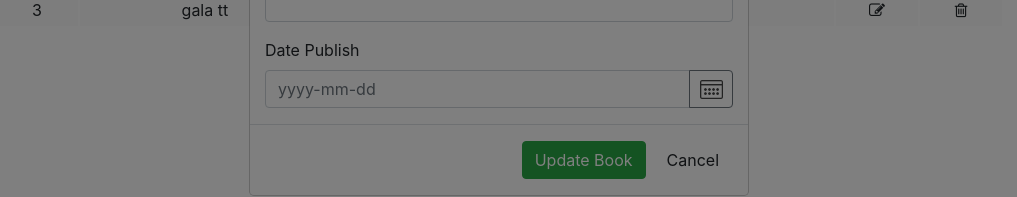
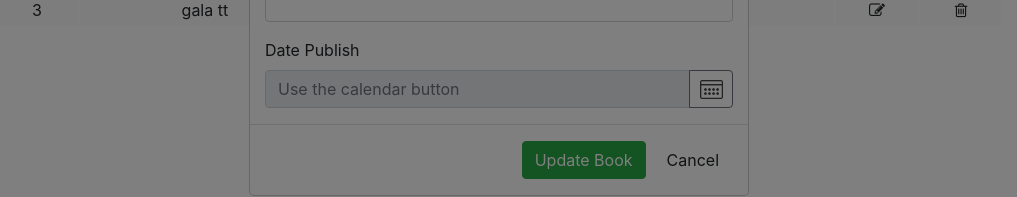
Before and after one commit to mimikdima/Herelo, an Angular app: page / in a window 1280 px wide. Both pictures are taken after a click on the button "New Book". Shown: the part 232-429 px from the top of the page, without its empty margins (141-1158 px from the left). Built offline with nearby package versions, Linux system fonts and the light colour scheme.

Commit message:
Update new-book.component.html

```diff
--- a/src/app/books/new-book/new-book.component.html
+++ b/src/app/books/new-book/new-book.component.html
@@ -40,8 +40,13 @@
       <div class="form-group">
         <label for="datePublish">Date Publish</label>
          <div class="input-group">
-        <input class="form-control" type="text" placeholder="yyyy-mm-dd"
-               name="datePublish" formControlName="datePublish" ngbDatepicker #d="ngbDatepicker"
+        <input class="form-control"
+          type="text"
+          [readonly]="true"
+          placeholder="Use the calendar button"
+          name="datePublish"
+          formControlName="datePublish"
+          ngbDatepicker #d="ngbDatepicker"
                [ngClass]="{
                  'is-invalid': myForm.get('datePublish').invalid && submittedError,
                  'is-valid': myForm.get('datePublish').valid && submittedError
```
